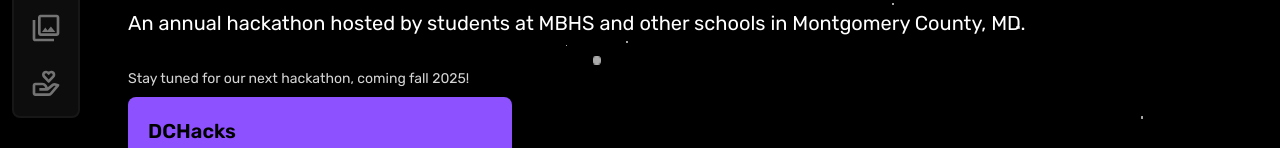
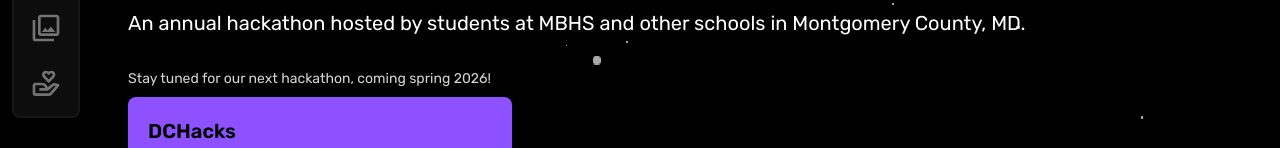
Before and after one commit to blairhacks/site, a Next.js app: page / in a window 1280 px wide. Shown: the part 127-275 px from the top of the page. Built offline with nearby package versions, Linux system fonts and the light colour scheme.

Commit message:
Update hackathon date from fall 2025 to spring 2026

```diff
--- a/app/(with-nav)/page.tsx
+++ b/app/(with-nav)/page.tsx
@@ -27,7 +27,7 @@
         </motion.p>
       </div>
       <p className="pb-2 text-sm text-neutral-300">
-        Stay tuned for our next hackathon, coming fall 2025!
+        Stay tuned for our next hackathon, coming spring 2026!
       </p>
       <motion.div
         initial={{ opacity: 0 }}
```
